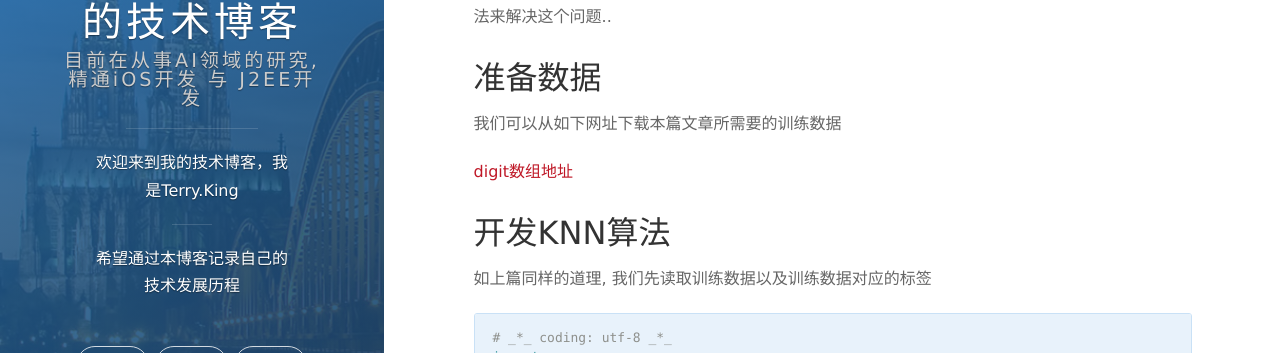
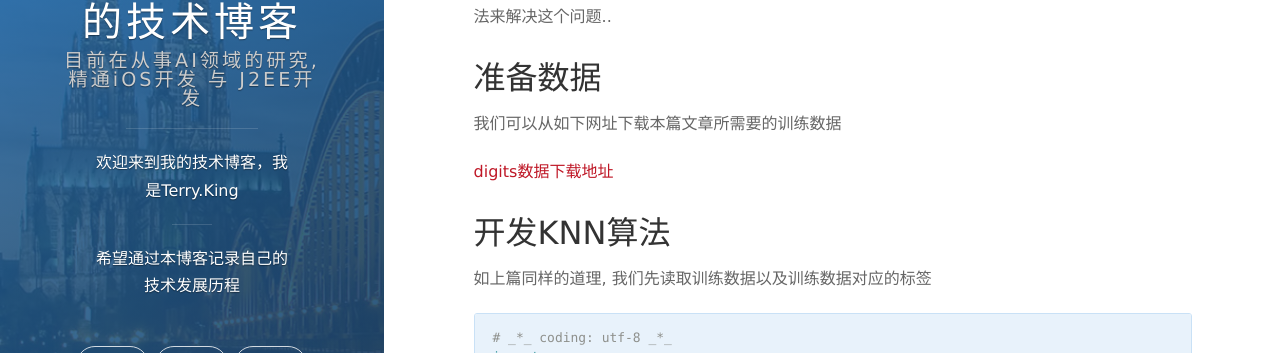
Before and after one commit to terryKing1992/terryKing1992.github.io, a Jekyll site: the page built from _posts/2018-03-24-machine-learning-knn-for-mnist.md, in a window 1280 px wide and 900 px high. Shown: the part 267-620 px from the top of the window. Built offline with Jekyll 4.4.1, drawn with Linux system fonts in a browser that asks for light colours; nearby versions of some CDN libraries; comment, search, counter and statistics services are not loaded.

Commit message:
修改文件下载地址

```diff
--- a/_posts/2018-03-24-machine-learning-knn-for-mnist.md
+++ b/_posts/2018-03-24-machine-learning-knn-for-mnist.md
@@ -14,7 +14,7 @@ MNIST的目标是要解决一个手写数字识别的10分类问题. 既然是
 
 我们可以从如下网址下载本篇文章所需要的训练数据
 
-[digit数组地址](http://www.terrylmay.com/assets/datas/digits.zip)
+[digits数据下载地址](http://www.terrylmay.com/assets/datas/digits.zip)
 
 ## 开发KNN算法
 
```
